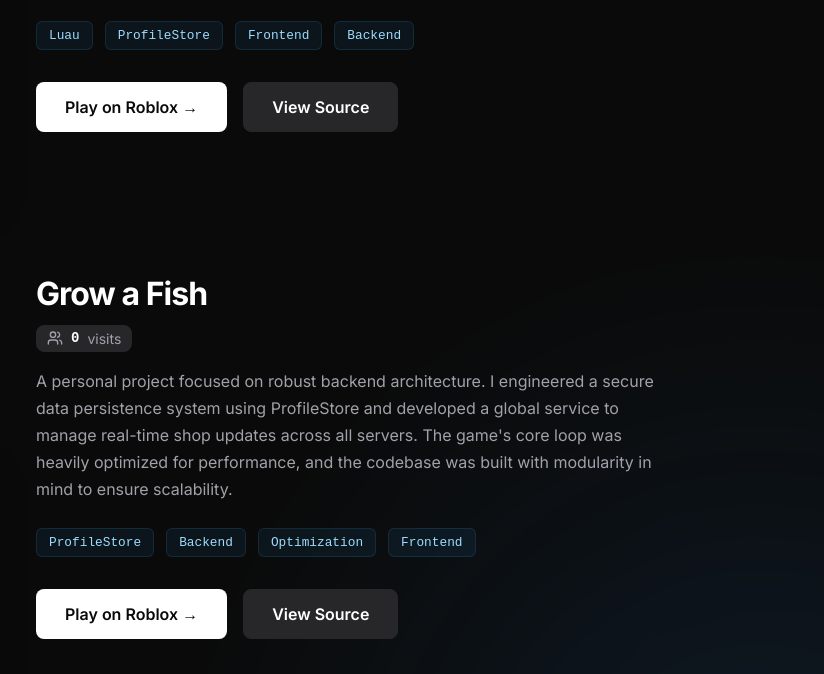
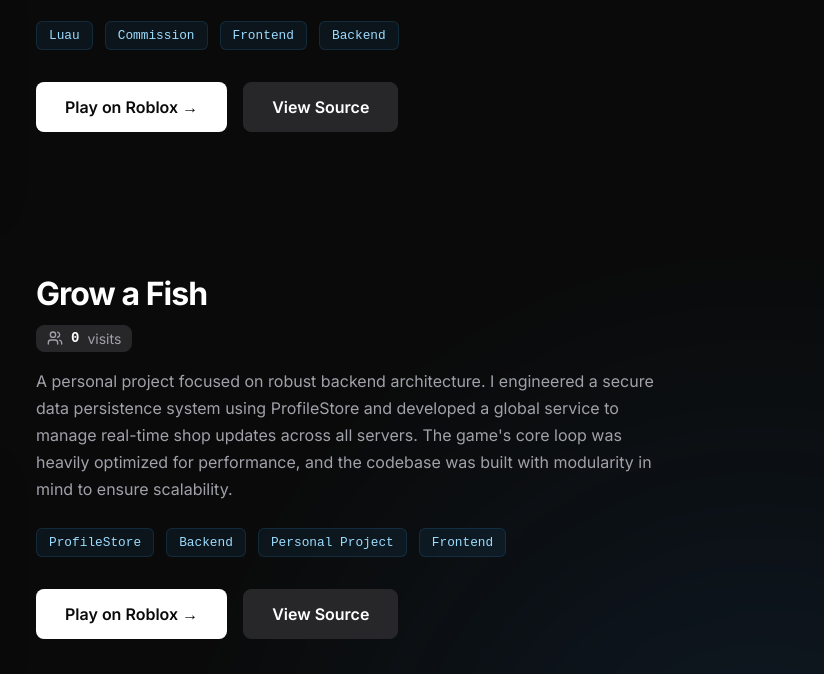
Before and after one commit to fuvw-portfolio/fuvw-portfolio.github.io, a plain HTML site: page index.html in a window 1280 px wide. Shown: the part 1296-1970 px from the top of the page, 456-1280 px from the left. Drawn offline with Linux system fonts and the light colour scheme.

Commit message:
Update index.html

```diff
--- a/index.html
+++ b/index.html
@@ -116,7 +116,7 @@
                             <p class="project-description">Engineered a competitive tower game where players ascend a tower using iconic villain abilities. I developed the core gameplay loop, including a modular ability system that allowed for rapid creation of unique powers. The resulting framework is both highly performant and easily expandable for future content.</p>
                             <div class="project-tags">
                                 <span class="tag">Luau</span>
-                                <span class="tag">ProfileStore</span>
+                                <span class="tag">Commission</span>
                                 <span class="tag">Frontend</span>
                                 <span class="tag">Backend</span>
                             </div>
@@ -156,7 +156,7 @@
                             <div class="project-tags">
                                 <span class="tag">ProfileStore</span>
                                 <span class="tag">Backend</span>
-                                <span class="tag">Optimization</span>
+                                <span class="tag">Personal Project</span>
                                 <span class="tag">Frontend</span>
                             </div>
                             <div class="project-links">
```
